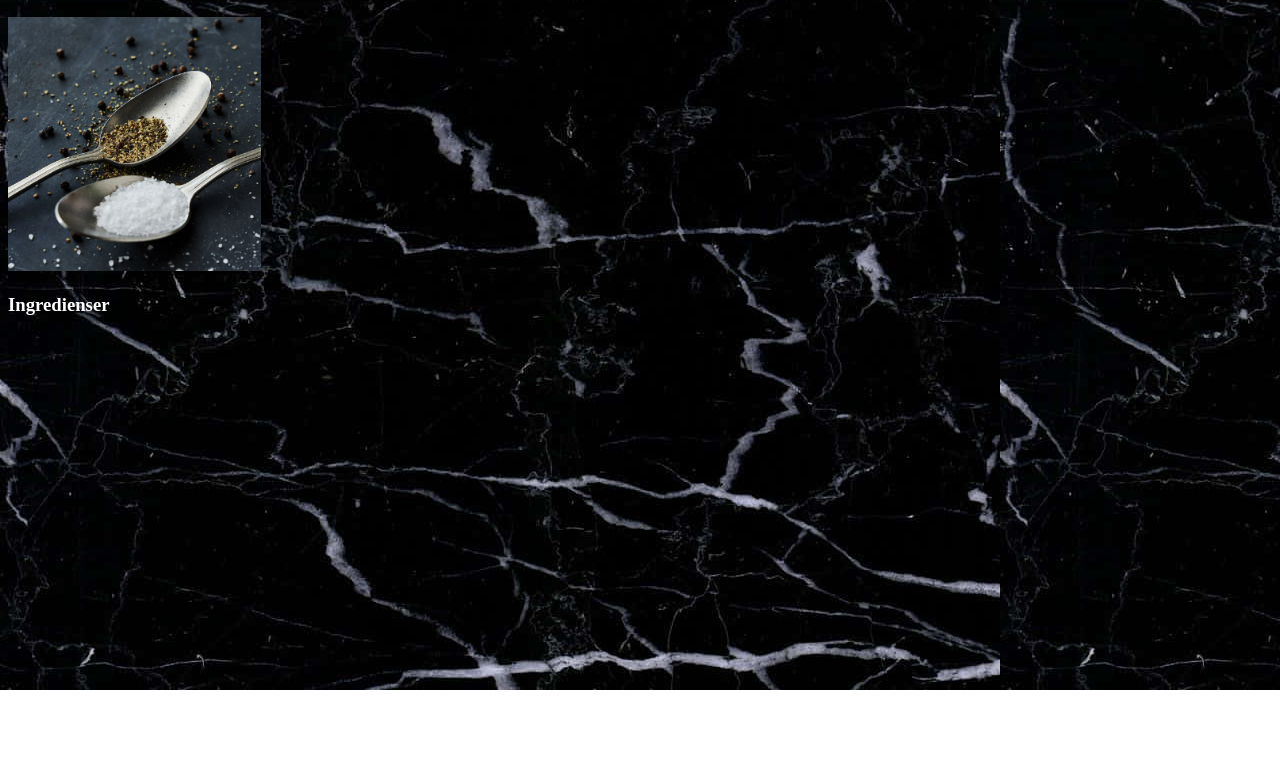
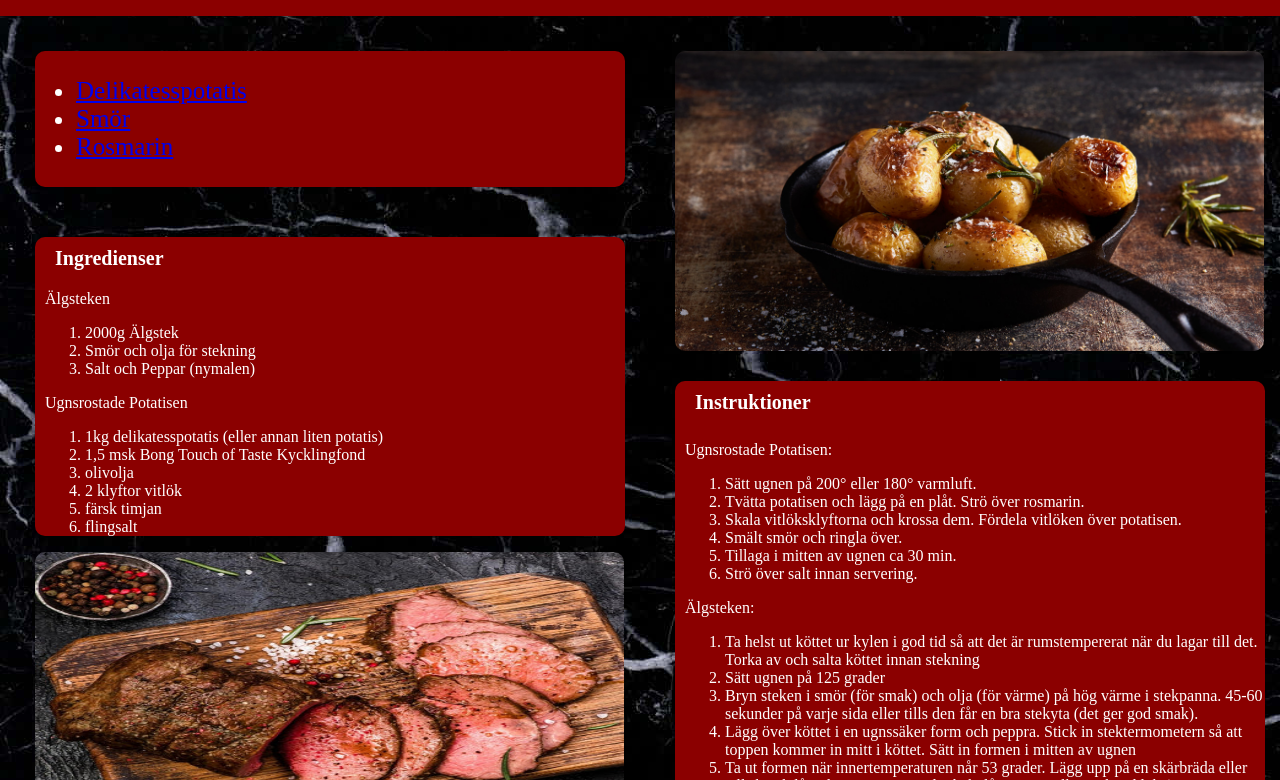
Before and after one commit to TE23E-Eli-Graseman/Webbuppgifter, a plain HTML site: page Projekt 1/index.html in a window 1280 px wide. Shown: the part 110-890 px from the top of the page. Before the commit the page ends 800 px from the top, so only its background shows below. Drawn offline with Linux system fonts and the light colour scheme.

Commit message:
känner mig ganska klar nu ska göra några sista checks innan inlämning

```diff
--- a/Projekt 1/index.html
+++ b/Projekt 1/index.html
@@ -7,19 +7,73 @@
     <link rel="stylesheet" href="style.css" >
   </head>
   <body>
-    <div id="grid">
-      <header>
-        <h1 id="rubrik">Älgstek med Ungsrostade potatisar</h1>
-      </header>
-      <div id="Länkarna">
-        <h2 id="Länkar">Länkar</h2>
+    <!--Rubrik-->
+    <div id="rubrik">
+        <h1>Älgstek med ugnsrostade potatisar</h1>
+    </div>
+    <!--Länkar-->
+    <div id="topstuff">
+      <div id="page-left1">
+        <div id="Länkarna">
+          <ul>
+            <li> <a link href="https://www.localtaste.se/products/axelssons-delikatesspotatis-1kg">Delikatesspotatis</a></li>
+            <li> <a link href="https://handla.ica.se/produkt/1268161">Smör</a></li>
+            <li> <a link href="https://handla.ica.se/produkt/1402014">Rosmarin</a></li>
+          </ul>
+        </div>
+        <div id="Ingredienser">
+          <h3 id="IngredienserID">Ingredienser</h3>
+          <p> Älgsteken</p>
+          <ol>
+            <li>2000g Älgstek</li>
+            <li>Smör och olja för stekning</li>
+            <li>Salt och Peppar (nymalen)</li>
+          </ol>
+          <p>Ugnsrostade Potatisen</p>
+          <ol>
+            <li>1kg delikatesspotatis (eller annan liten potatis)</li>
+            <li>1,5 msk Bong Touch of Taste Kycklingfond</li>
+            <li>olivolja</li>
+            <li>2 klyftor vitlök</li>
+            <li>färsk timjan</li>
+            <li>flingsalt</li>
+          </ol>
+        </div>
+        <div>
+          <img id="Älgstek" src="img/älgstek.jpg" alt="Älgstek" >
+        </div>
+      </div>
+      <div id="page-right1">
+        <div id="potatis-picture">
+          <img
+          id="UP"
+          src="img/ugnsrostad-potatis.jpg"
+          alt="Ugnsrostade potatisar">
+        </div>
+        <div id="Instruktioner">
+          <h4 id="InstruktionerR">Instruktioner</h4>
+          <p> Ugnsrostade Potatisen:</p>
+          <ol>
+            <li>Sätt ugnen på 200° eller 180° varmluft.</li>
+            <li>Tvätta potatisen och lägg på en plåt. Strö över rosmarin.</li>
+            <li>
+              Skala vitlöksklyftorna och krossa dem. Fördela vitlöken över
+              potatisen.
+            </li>
+            <li>Smält smör och ringla över.</li>
+            <li>Tillaga i mitten av ugnen ca 30 min.</li>
+            <li>Strö över salt innan servering.</li>
+          </ol>
+          <p> Älgsteken:</p>
+          <ol>
+            <li> Ta helst ut köttet ur kylen i god tid så att det är rumstempererat när du lagar till det. Torka av och salta köttet innan stekning</li>
+            <li> Sätt ugnen på 125 grader</li>
+            <li>Bryn steken i smör (för smak) och olja (för värme) på hög värme i stekpanna. 45-60 sekunder på varje sida eller tills den får en bra stekyta (det ger god smak). </li>
+            <li>Lägg över köttet i en ugnssäker form och peppra. Stick in stektermometern så att toppen kommer in mitt i köttet. Sätt in formen i mitten av ugnen</li>
+            <li>Ta ut formen när innertemperaturen når 53 grader. Lägg upp på en skärbräda eller tallrik och låt vila 10-15 min under bakplåtspapper eller en handduk (inte aluminiumfolie). Temperaturen kommer öka några grader när steken vilar. Servera när temperaturen är 56-58 grader.</li>
+          </ol>
+        </div>
       </div>
     </div>
-
-    <div class="Ingredienser"></div>
-    <img id="SP" src="img/salt och pepp.png" alt="salt och peppar">
-    <main >
-        <h3 id="Ingredienser"> Ingredienser</h3>
-    </main>
   </body>
 </html>
--- a/Projekt 1/style.css
+++ b/Projekt 1/style.css
@@ -1,13 +1,80 @@
+
 body {
     background-image: url(img/svart\ marmor\ bakgrun.jpg);
     color: white;
+    margin: 0;
+}
+#IngredienserID {
+    font-size: 20px;
+    padding-top: 10px;
+    padding-left: 10px;
 }
 #rubrik{
     text-align: center;
+    background-color: darkred;
+    padding-top: -25px;
+    padding: 20px;
+    font-family: Georgia, 'Times New Roman', Times, serif;
 }
-#grid{
+#topstuff{
+    padding: 10px;
+    width: 100%;
+}
+#page-left1{
+    float: left;
+    width: 50%;
+}
+#page-right1{
+    float: right;
+    width:50%;
+}
+#UP{
+    width: 92%;
+    height: 300px;
+    margin-left: 25px;
+    margin-right: 25px;
+    margin-top: 25px;
+    border-radius: 10px;
+}
+#Länkarna{
     background-color: darkred;
+    margin: 25px;
+    margin-bottom: 50px;
+    border-radius: 10px;
+    font-size: 25px;
+    padding: 1px;
 }
-#SP{
-    width: 20%;
+#Länkarna :hover{
+    color: white;
 }
+#Ingredienser{
+    padding-left: 10px;
+    padding-right: 10px;
+    margin-left: 25px;
+    margin-right: 25px;
+    background-color: darkred;
+    border-radius: 10px;
+
+}
+#Instruktioner{
+    text-align: left;
+    background-color: darkred;
+    margin-left: 25px;
+    margin-right: 25px;
+    padding-bottom: 10px;
+    padding-left: 10px;
+    border-radius: 10px;
+}
+#InstruktionerR{
+    font-size: 20px;
+    padding-top: 10px;
+    padding-left: 10px;
+}
+
+#Älgstek{
+    margin-left: 25px;
+    margin-right: 25px;
+    width: 92%;
+    height: 300px;
+    border-radius: 10px;
+}
```
Also changed, not shown: Projekt 1/img/salt och pepp.png (deleted), Projekt 1/img/ugnsrostad-potatis.jpg (added).
